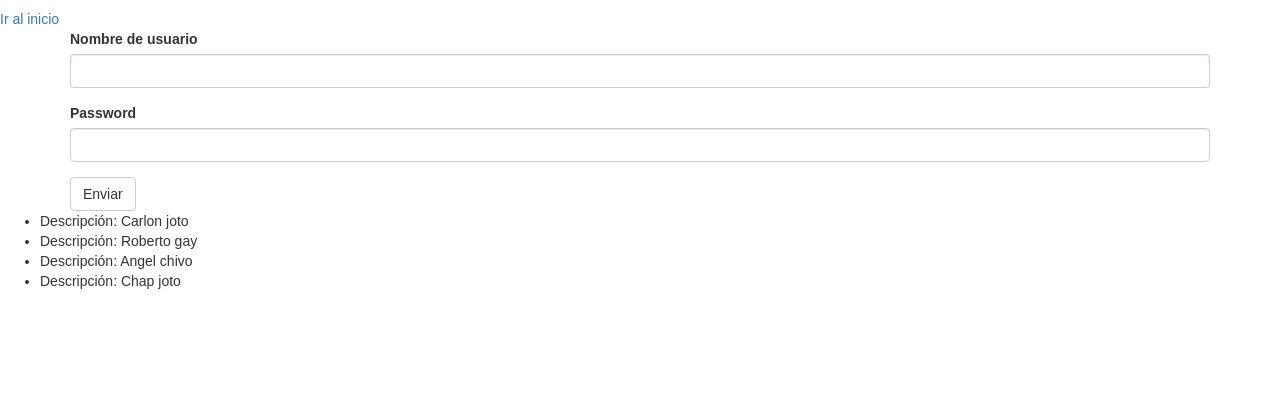
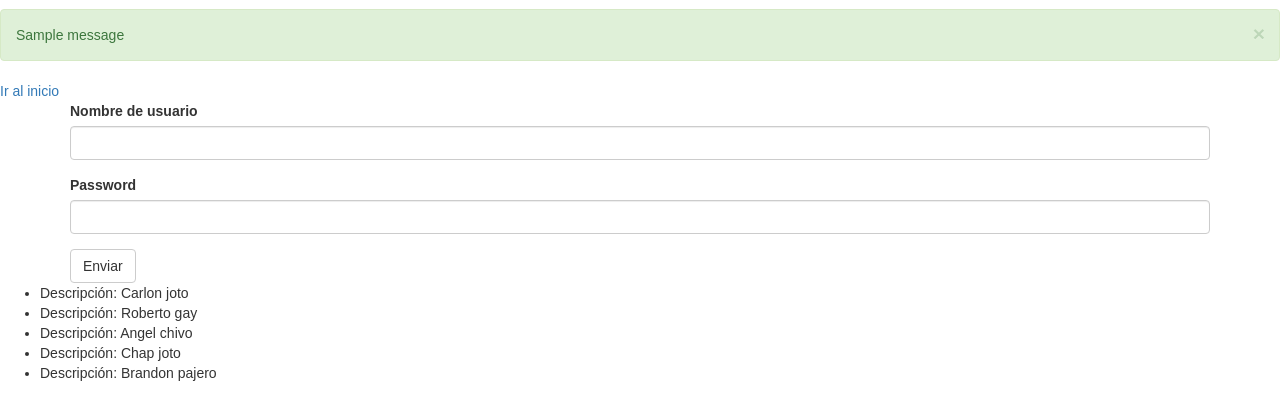
Before and after one commit to jairbs98/flask_project_platzi, a Flask app: page /hello in a window 1280 px wide. Shown: the part 63-483 px from the top of the page. Run offline with Flask 3, Linux system fonts and the light colour scheme; one stand-in notice (Sample message) is shown; some libraries are stand-ins or nearby versions.

Commit message:
Clase 19. Desplegar Flashes (mensajes emergentes)

```diff
--- a/main.py
+++ b/main.py
@@ -1,4 +1,4 @@
-from flask import Flask, request, make_response, redirect, render_template, session, url_for
+from flask import Flask, request, make_response, redirect, render_template, session, url_for, flash
 from flask_bootstrap import Bootstrap
 from flask_wtf import FlaskForm
 from wtforms.fields import StringField, PasswordField, SubmitField
@@ -14,7 +14,7 @@ app.config['SECRET_KEY'] = 'SUPER SECRETO'
 
 bootstrap = Bootstrap(app)
 
-todos = ['Carlon joto', 'Roberto gay', 'Angel chivo', 'Chap joto']
+todos = ['Carlon joto', 'Roberto gay', 'Angel chivo', 'Chap joto', 'Brandon pajero']
 
 
 class LoginForm(FlaskForm):
@@ -58,6 +58,8 @@ def hello():
         username = login_form.username.data
         session['username'] = username
 
+        flash('Nombre de usuario registrado con éxito!')
+
         return redirect(url_for('index'))
 
     return render_template('hello.html', **context)
--- a/templates/base.html
+++ b/templates/base.html
@@ -13,5 +13,17 @@
         {% include 'navbar.html' %}
     {% endblock %}
 
+    {% for message in get_flashed_messages() %}
+        <div class="alert alert-success alert-dismissible">
+            <button type="button"
+                    data-dismiss="alert"
+                    class="close">&times;</button>
+            {{ message }}
+        </div>
+    {% endfor %}
+
     {% block content %}{% endblock %}
+    {% block scripts %}
+        {{ super() }}
+    {% endblock %}
 {% endblock %}
```
